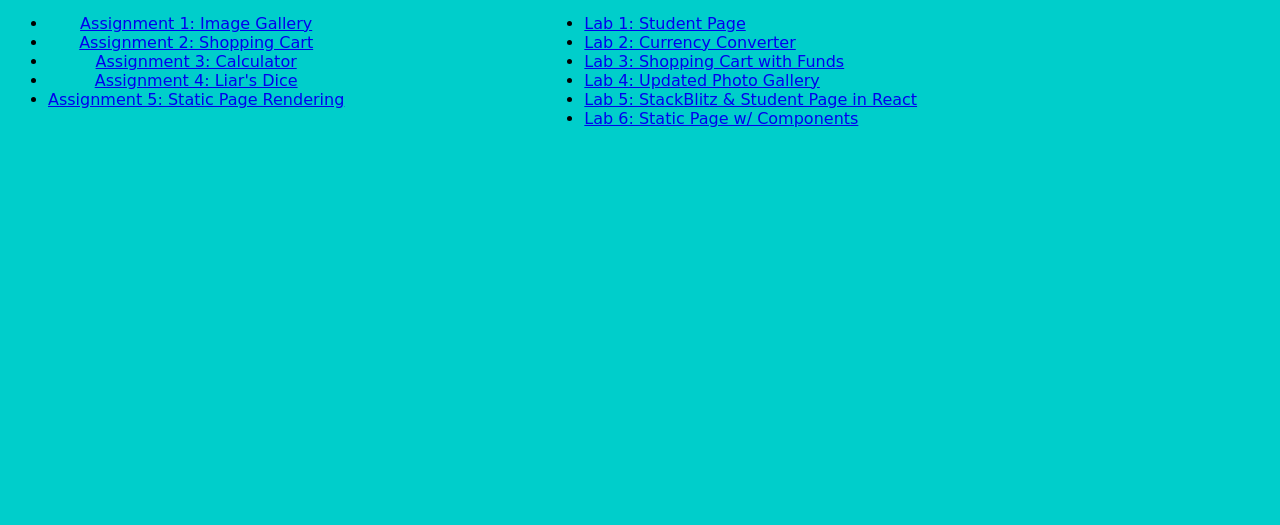
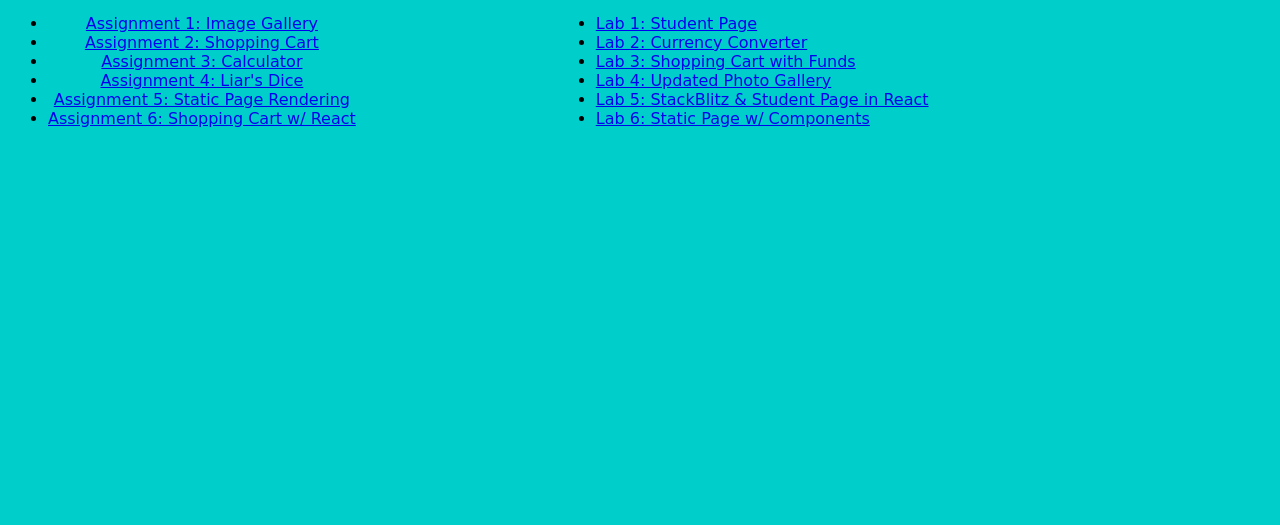
Before and after one commit to uscwebdev/itp301-submissions-Tamannasood24, a plain HTML site: page index.html in a window 1280 px wide. Shown: the part 275-800 px from the top of the page. Drawn offline with Linux system fonts and the light colour scheme; a web font is replaced by a local one.

Commit message:
updated index

```diff
--- a/index.html
+++ b/index.html
@@ -63,6 +63,7 @@
 				<li> <a href="assignment_03/calculator.html">Assignment 3: Calculator </a></li>
 				<li> <a href="assignment_04/index.html">Assignment 4: Liar's Dice </a></li>
 				<li> <a href="https://stackblitz.com/edit/react-ktbshx?file=src%2Findex.css">Assignment 5: Static Page Rendering </a></li>
+				<li> <a href="https://stackblitz.com/edit/react-5rtw3n?file=src%2Findex.css">Assignment 6: Shopping Cart w/ React </a></li>
 
 
 			</ul>
@@ -77,6 +78,7 @@
 					<li> <a href="Lab04/index.html"> Lab 4: Updated Photo Gallery</a> </li>
 					<li> <a href="https://stackblitz.com/edit/react-a9qved?file=src%2Findex.js"> Lab 5: StackBlitz & Student Page in React </a></li>
 					<li> <a href="https://stackblitz.com/edit/react-ok5qnd?file=src%2Findex.js"> Lab 6: Static Page w/ Components</li>
+
 
 
 
```
Also changed, not shown: 3 other files.
